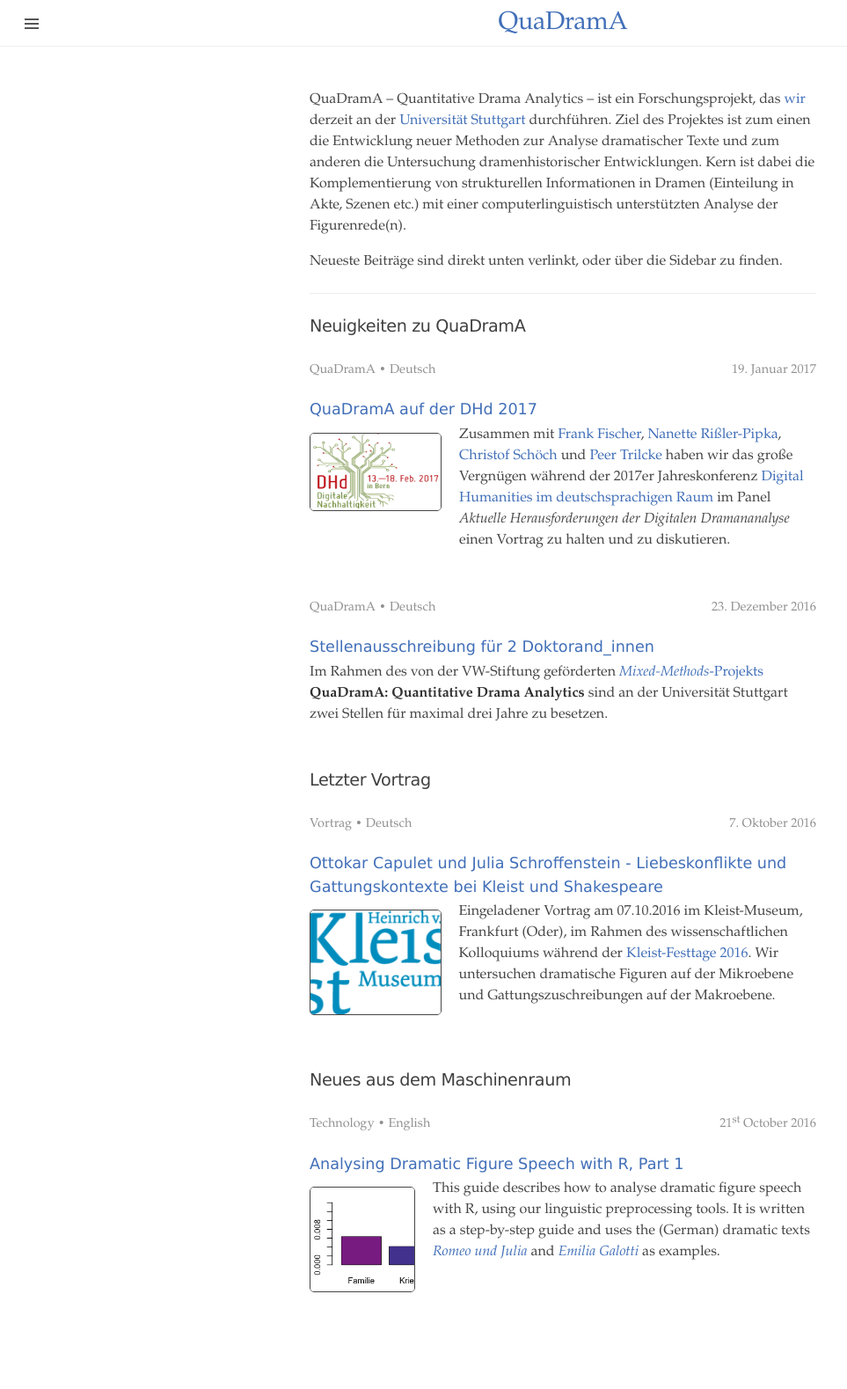
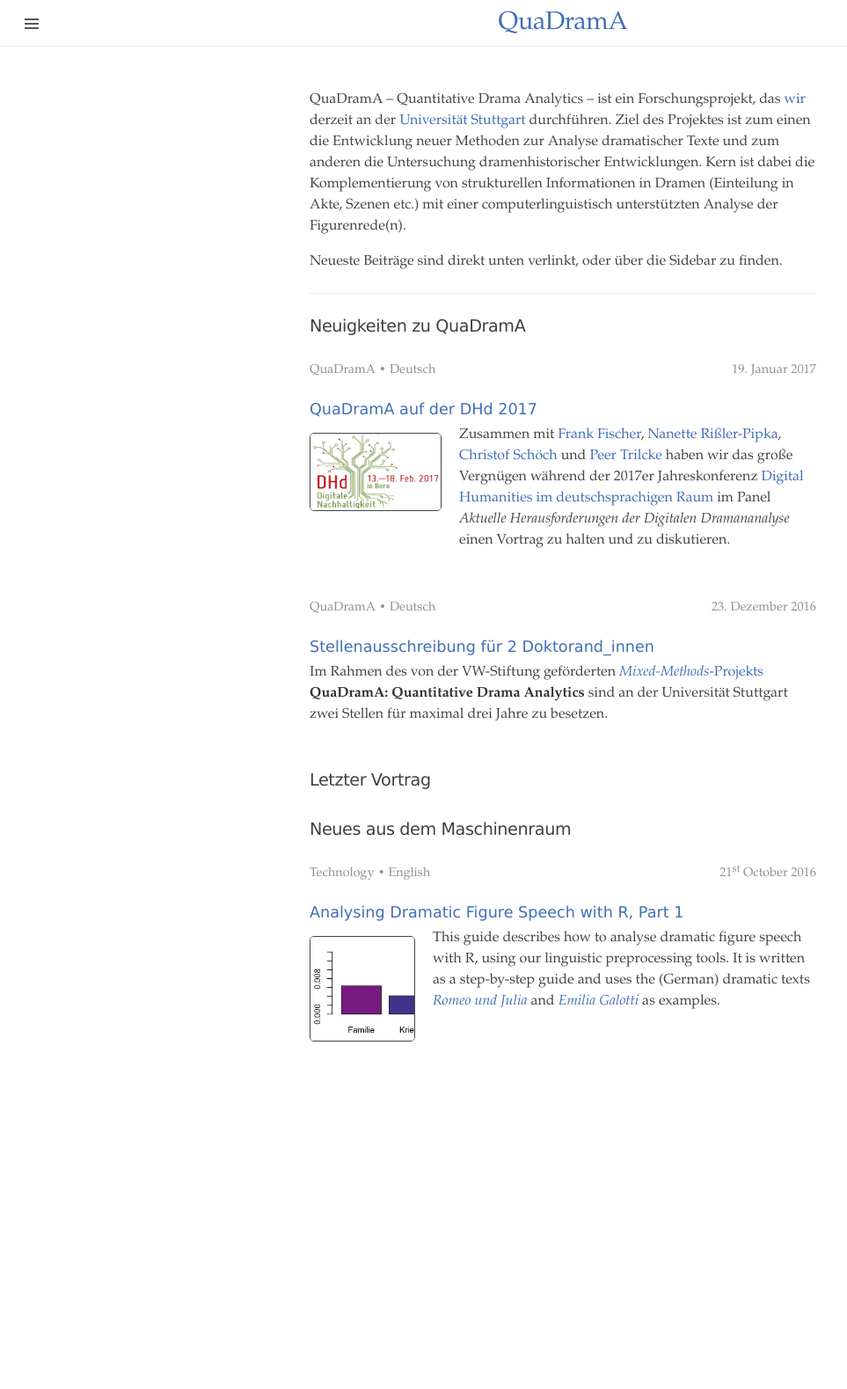
Before and after one commit to quadrama/quadrama.github.io, a Jekyll site: the page built from index.md, in a window 1280 px wide. Shown: the whole page at 88% size, without its empty margins (0-963 px from the left). Built offline with Jekyll 4.4.1, drawn with Linux system fonts in a browser that asks for light colours; nearby versions of some CDN libraries; library files that are not in the unit come from our copies; after the commit the page ends 1294 px from its top, so only the background shows below that.

Commit message:
Vortrag → Artikel

```diff
--- a/_posts/2016-10-07-ottokar-capulet.md
+++ b/_posts/2016-10-07-ottokar-capulet.md
@@ -8,7 +8,7 @@
 - Nils Reiter
 - Marcus Willand
 publication-date: 2016-10-07
-categories: Vortrag
+categories: Artikel
 ---
 
 
--- /dev/null
+++ b/categories/Artikel.html
@@ -0,0 +1,6 @@
+---
+layout: tagpage
+category: Artikel
+lang: de
+title: Inhaltliche Artikel
+---
--- a/categories/Vortrag.html
+++ /dev/null
@@ -1,6 +0,0 @@
----
-layout: tagpage
-category: Vortrag
-lang: de
-title: Begleitbeiträge zu Vorträgen
----
```
